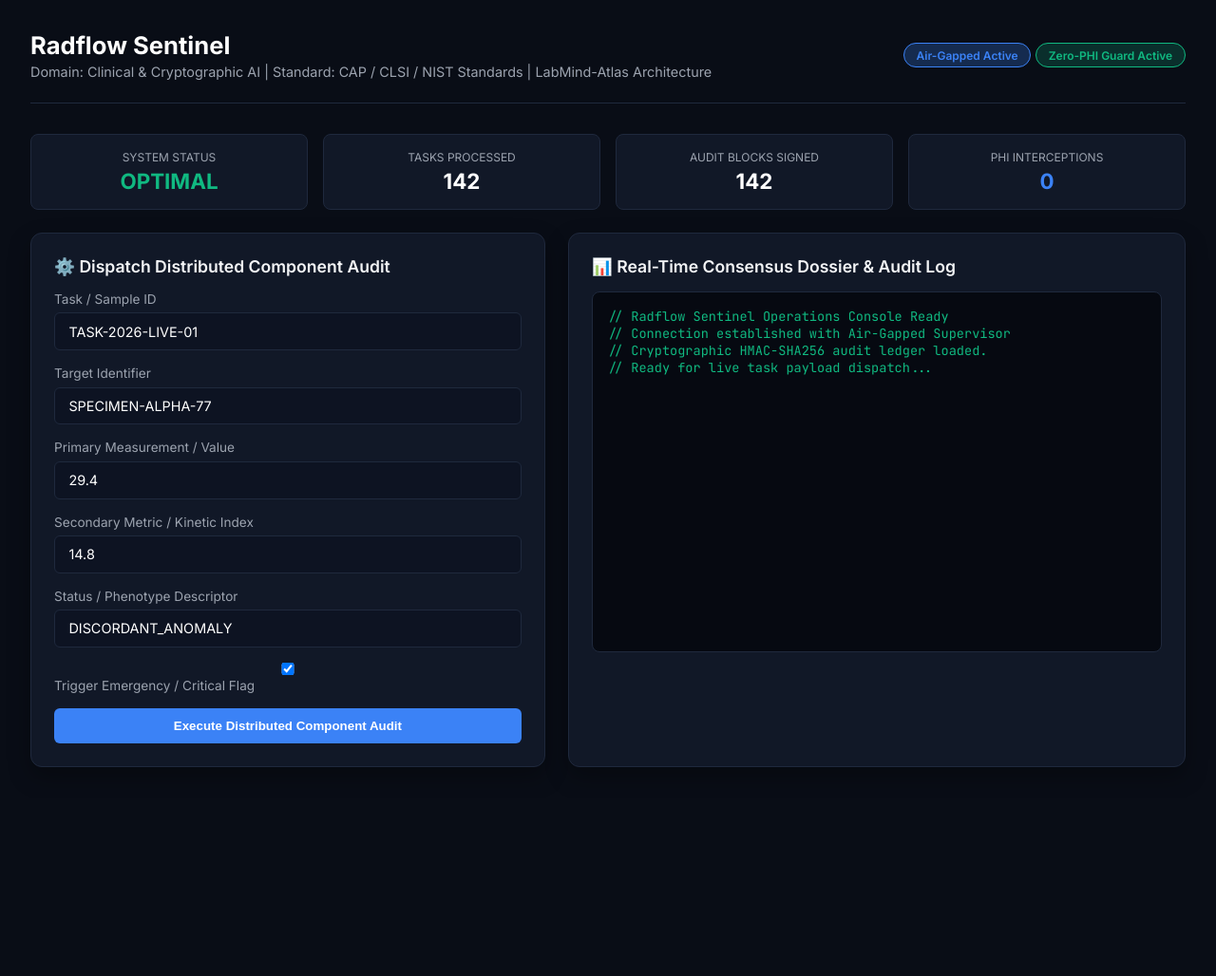
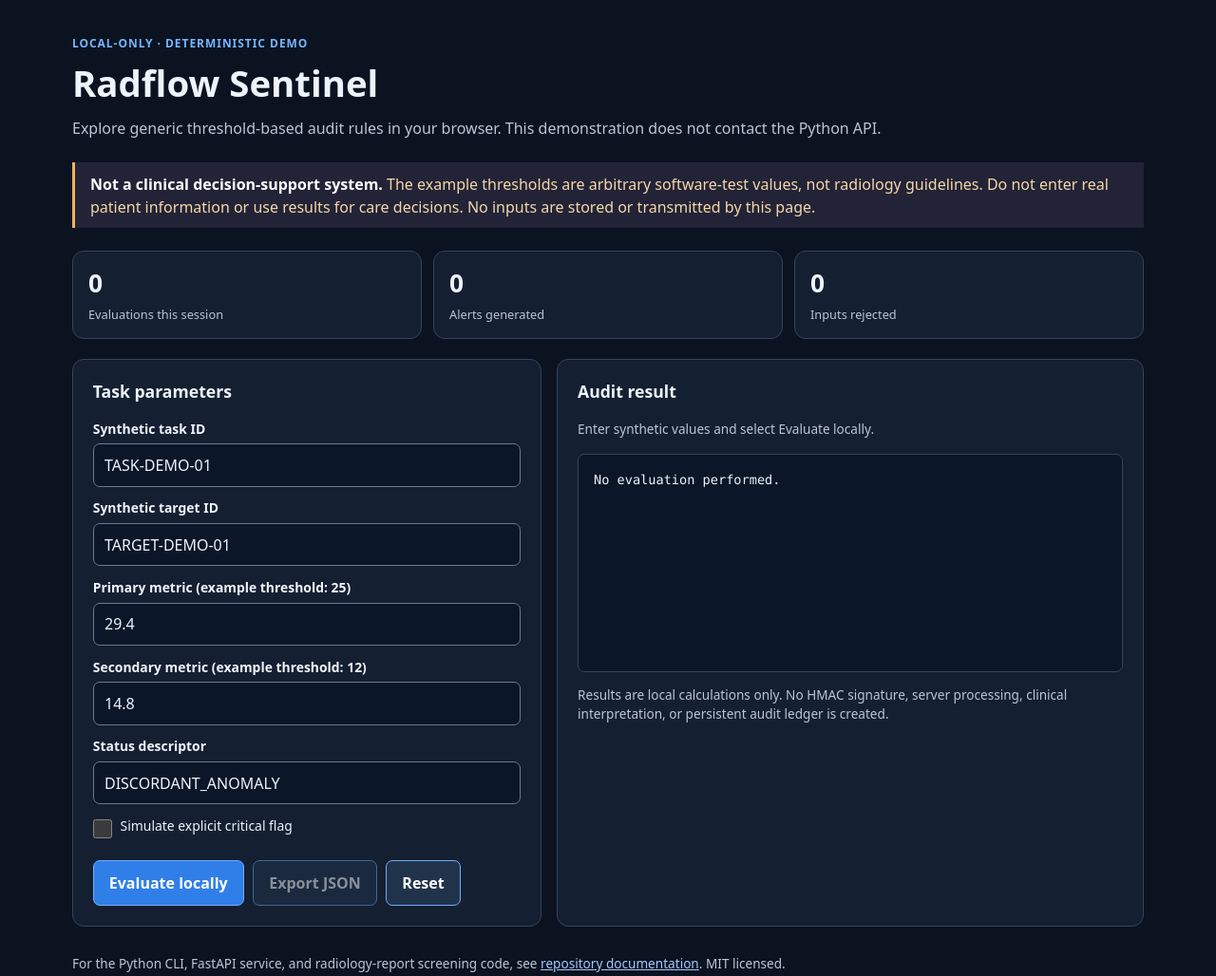
Before and after one commit to abusuraihsakhri/radflow-sentinel, a plain HTML site: page web/index.html in a window 1280 px wide. Shown: the whole page at 95% size. Before the commit the page ends 840 px from the top, so only its background shows below. Drawn offline with Linux system fonts and the light colour scheme.

Commit message:
Replace misleading operations console with accessible offline demonstration

```diff
--- a/web/index.html
+++ b/web/index.html
@@ -1,236 +1,90 @@
-<!DOCTYPE html>
+<!doctype html>
 <html lang="en">
 <head>
-    <meta charset="UTF-8">
-    <meta name="viewport" content="width=device-width, initial-scale=1.0">
-    <title>Radflow Sentinel — Operations Console</title>
-    <link href="https://fonts.googleapis.com/css2?family=Inter:wght@300;400;600;700&family=JetBrains+Mono:wght@400;600&display=swap" rel="stylesheet">
-    <style>
-        :root {
-            --bg: #090d16;
-            --card: #111827;
-            --border: #1f293d;
-            --accent: #3b82f6;
-            --accent-glow: rgba(59, 130, 246, 0.25);
-            --text: #f3f4f6;
-            --text-muted: #9ca3af;
-            --danger: #ef4444;
-            --warning: #f59e0b;
-            --success: #10b981;
-        }
-        * { box-sizing: border-box; margin: 0; padding: 0; }
-        body {
-            font-family: 'Inter', sans-serif;
-            background: var(--bg);
-            color: var(--text);
-            padding: 2rem;
-            min-height: 100vh;
-        }
-        .header {
-            display: flex;
-            justify-content: space-between;
-            align-items: center;
-            border-bottom: 1px solid var(--border);
-            padding-bottom: 1.5rem;
-            margin-bottom: 2rem;
-        }
-        .header-title h1 { font-size: 1.6rem; font-weight: 700; color: #fff; }
-        .header-title p { color: var(--text-muted); font-size: 0.9rem; margin-top: 0.25rem; }
-        .badge {
-            display: inline-block;
-            padding: 0.3rem 0.8rem;
-            border-radius: 9999px;
-            font-size: 0.75rem;
-            font-weight: 600;
-            background: var(--accent-glow);
-            color: var(--accent);
-            border: 1px solid var(--accent);
-        }
-        .grid {
-            display: grid;
-            grid-template-columns: 1fr 1.2fr;
-            gap: 1.5rem;
-        }
-        .card {
-            background: var(--card);
-            border: 1px solid var(--border);
-            border-radius: 12px;
-            padding: 1.5rem;
-            box-shadow: 0 10px 25px rgba(0,0,0,0.3);
-        }
-        .card h2 {
-            font-size: 1.1rem;
-            font-weight: 600;
-            margin-bottom: 1rem;
-            display: flex;
-            align-items: center;
-            gap: 0.5rem;
-        }
-        .form-group { margin-bottom: 1rem; }
-        label { display: block; font-size: 0.85rem; color: var(--text-muted); margin-bottom: 0.4rem; }
-        input, select, textarea {
-            width: 100%;
-            padding: 0.65rem 0.9rem;
-            background: #0d1322;
-            border: 1px solid var(--border);
-            border-radius: 6px;
-            color: #fff;
-            font-family: inherit;
-            font-size: 0.9rem;
-        }
-        input:focus, textarea:focus { outline: none; border-color: var(--accent); }
-        .btn {
-            background: var(--accent);
-            color: #fff;
-            border: none;
-            padding: 0.7rem 1.4rem;
-            border-radius: 6px;
-            font-weight: 600;
-            cursor: pointer;
-            transition: 0.2s;
-            width: 100%;
-        }
-        .btn:hover { background: #2563eb; }
-        .terminal {
-            background: #060911;
-            border: 1px solid var(--border);
-            border-radius: 8px;
-            padding: 1rem;
-            font-family: 'JetBrains Mono', monospace;
-            font-size: 0.85rem;
-            color: #10b981;
-            height: 380px;
-            overflow-y: auto;
-            white-space: pre-wrap;
-        }
-        .metrics-bar {
-            display: grid;
-            grid-template-columns: repeat(4, 1fr);
-            gap: 1rem;
-            margin-bottom: 1.5rem;
-        }
-        .metric-box {
-            background: var(--card);
-            border: 1px solid var(--border);
-            border-radius: 8px;
-            padding: 1rem;
-            text-align: center;
-        }
-        .metric-val { font-size: 1.4rem; font-weight: 700; color: #fff; margin-top: 0.25rem; }
-        .metric-label { font-size: 0.75rem; color: var(--text-muted); text-transform: uppercase; }
-    </style>
+  <meta charset="utf-8">
+  <meta name="viewport" content="width=device-width, initial-scale=1">
+  <meta name="color-scheme" content="dark">
+  <title>Radflow Sentinel | Local Audit Demonstrator</title>
+  <style>
+    :root {font-family:system-ui,-apple-system,"Segoe UI",sans-serif;color-scheme:dark;--bg:#0b1220;--panel:#141f31;--line:#33445c;--text:#edf4fc;--muted:#b9c6d6;--accent:#75b6ff}
+    *{box-sizing:border-box}
+    body{margin:0;background:var(--bg);color:var(--text);line-height:1.5}
+    main{max-width:1160px;margin:auto;padding:2rem 1rem 3rem}
+    h1{font-size:clamp(1.7rem,3vw,2.4rem);margin:.2rem 0}
+    h2{font-size:1.1rem;margin:0 0 1rem}
+    p{margin:.4rem 0 1rem;color:var(--muted)}
+    .tag{display:inline-block;color:var(--accent);font-weight:700;text-transform:uppercase;letter-spacing:.08em;font-size:.75rem}
+    .caution{border-left:3px solid #f0b25d;padding:.65rem 1rem;background:#222337;color:#f5d7a8;margin:1.5rem 0}
+    .caution strong{color:#fff}
+    .metrics{display:grid;grid-template-columns:repeat(3,minmax(0,1fr));gap:.75rem;margin:1.3rem 0}
+    .metric,.panel{border:1px solid var(--line);background:var(--panel);border-radius:12px}
+    .metric{padding:.85rem 1rem}
+    .metric strong{display:block;font-size:1.65rem}
+    .metric span{color:var(--muted);font-size:.8rem}
+    .layout{display:grid;grid-template-columns:minmax(280px,1fr) minmax(0,1.25fr);gap:1rem}
+    .panel{padding:1.3rem}
+    label{display:block;font-size:.87rem;font-weight:600;margin:.8rem 0 .3rem}
+    input:not([type="checkbox"]),select{display:block;width:100%;min-height:42px;padding:.6rem .7rem;color:var(--text);background:#0b1628;border:1px solid #677a94;border-radius:7px;font:inherit}
+    input:focus-visible,button:focus-visible{outline:3px solid #a4cdff;outline-offset:2px}
+    .check{display:flex;gap:.55rem;align-items:flex-start;font-weight:400}
+    .check input{width:20px;height:20px;margin:.2rem 0}
+    .actions{display:flex;gap:.6rem;flex-wrap:wrap;margin-top:1.2rem}
+    button{background:#307fe8;border:1px solid #6cafff;color:white;border-radius:7px;padding:.7rem 1rem;font:inherit;font-weight:650;cursor:pointer}
+    button:hover{background:#2869c0}
+    button.secondary{background:#21334b}
+    button:disabled{opacity:.5;cursor:not-allowed}
+    .result{font-family:ui-monospace,SFMono-Regular,Consolas,monospace;font-size:.85rem;white-space:pre-wrap;overflow-wrap:anywhere;max-height:550px;overflow:auto;min-height:230px;background:#0b1628;padding:1rem;border:1px solid var(--line);border-radius:7px}
+    .hint{font-size:.85rem}
+    footer{margin-top:1.8rem;color:var(--muted);font-size:.85rem}
+    a{color:#9fcaff}
+    @media(max-width:750px){.layout{grid-template-columns:1fr}.metrics{grid-template-columns:repeat(3,minmax(0,1fr))}.panel{padding:1rem}main{padding:1rem .75rem}}
+    @media(max-width:450px){.metrics{grid-template-columns:1fr}.metric strong{display:inline;margin-right:.5rem}.actions button{width:100%}}
+  </style>
+  <script src="app.js" defer></script>
 </head>
 <body>
-
-    <div class="header">
-        <div class="header-title">
-            <h1>Radflow Sentinel</h1>
-            <p>Domain: Clinical & Cryptographic AI | Standard: CAP / CLSI / NIST Standards | LabMind-Atlas Architecture</p>
+<main>
+  <header>
+    <span class="tag">Local-only · deterministic demo</span>
+    <h1>Radflow Sentinel</h1>
+    <p>Explore generic threshold-based audit rules in your browser. This demonstration does not contact the Python API.</p>
+  </header>
+  <div class="caution" role="note"><strong>Not a clinical decision-support system.</strong> The example thresholds are arbitrary software-test values, not radiology guidelines. Do not enter real patient information or use results for care decisions. No inputs are stored or transmitted by this page.</div>
+  <section class="metrics" aria-label="Session metrics">
+    <div class="metric"><strong id="m-tasks">0</strong><span>Evaluations this session</span></div>
+    <div class="metric"><strong id="m-alerts">0</strong><span>Alerts generated</span></div>
+    <div class="metric"><strong id="m-blocks">0</strong><span>Inputs rejected</span></div>
+  </section>
+  <div class="layout">
+    <section class="panel" aria-labelledby="form-title">
+      <h2 id="form-title">Task parameters</h2>
+      <form id="audit-form">
+        <label for="task_id">Synthetic task ID</label>
+        <input id="task_id" name="task_id" required maxlength="80" value="TASK-DEMO-01" autocomplete="off">
+        <label for="target_id">Synthetic target ID</label>
+        <input id="target_id" name="target_id" required maxlength="80" value="TARGET-DEMO-01" autocomplete="off">
+        <label for="primary_metric">Primary metric (example threshold: 25)</label>
+        <input id="primary_metric" type="number" required step="any" value="29.4">
+        <label for="secondary_metric">Secondary metric (example threshold: 12)</label>
+        <input id="secondary_metric" type="number" required step="any" value="14.8">
+        <label for="status_descriptor">Status descriptor</label>
+        <input id="status_descriptor" maxlength="100" value="DISCORDANT_ANOMALY" autocomplete="off">
+        <label class="check" for="is_critical"><input id="is_critical" type="checkbox"> Simulate explicit critical flag</label>
+        <div class="actions">
+          <button type="submit">Evaluate locally</button>
+          <button type="button" class="secondary" id="export-btn" disabled>Export JSON</button>
+          <button type="reset" class="secondary">Reset</button>
         </div>
-        <div>
-            <span class="badge">Air-Gapped Active</span>
-            <span class="badge" style="background: rgba(16,185,129,0.2); color: #10b981; border-color: #10b981;">Zero-PHI Guard Active</span>
-        </div>
-    </div>
-
-    <div class="metrics-bar">
-        <div class="metric-box">
-            <div class="metric-label">System Status</div>
-            <div class="metric-val" style="color: var(--success);" id="m-status">OPTIMAL</div>
-        </div>
-        <div class="metric-box">
-            <div class="metric-label">Tasks Processed</div>
-            <div class="metric-val" id="m-tasks">142</div>
-        </div>
-        <div class="metric-box">
-            <div class="metric-label">Audit Blocks Signed</div>
-            <div class="metric-val" id="m-audit">142</div>
-        </div>
-        <div class="metric-box">
-            <div class="metric-label">PHI Interceptions</div>
-            <div class="metric-val" style="color: var(--accent);" id="m-phi">0</div>
-        </div>
-    </div>
-
-    <div class="grid">
-        <div class="card">
-            <h2>⚙️ Dispatch Distributed Component Audit</h2>
-            <div class="form-group">
-                <label>Task / Sample ID</label>
-                <input type="text" id="task_id" value="TASK-2026-LIVE-01">
-            </div>
-            <div class="form-group">
-                <label>Target Identifier</label>
-                <input type="text" id="target_id" value="SPECIMEN-ALPHA-77">
-            </div>
-            <div class="form-group">
-                <label>Primary Measurement / Value</label>
-                <input type="number" id="primary_metric" value="29.4" step="0.1">
-            </div>
-            <div class="form-group">
-                <label>Secondary Metric / Kinetic Index</label>
-                <input type="number" id="secondary_metric" value="14.8" step="0.1">
-            </div>
-            <div class="form-group">
-                <label>Status / Phenotype Descriptor</label>
-                <input type="text" id="status_descriptor" value="DISCORDANT_ANOMALY">
-            </div>
-            <div class="form-group">
-                <label><input type="checkbox" id="is_critical" checked> Trigger Emergency / Critical Flag</label>
-            </div>
-            <button class="btn" onclick="runAudit()">Execute Distributed Component Audit</button>
-        </div>
-
-        <div class="card">
-            <h2>📊 Real-Time Consensus Dossier & Audit Log</h2>
-            <div class="terminal" id="outputConsole">// Radflow Sentinel Operations Console Ready
-// Connection established with Air-Gapped Supervisor
-// Cryptographic HMAC-SHA256 audit ledger loaded.
-// Ready for live task payload dispatch...</div>
-        </div>
-    </div>
-
-    <script>
-        async function runAudit() {
-            const consoleEl = document.getElementById('outputConsole');
-            consoleEl.innerText = "// Dispatching task across specialized workers...
-// Invoking InvariantQCWorker, SafetyEscalationWorker, ProtocolWorker...";
-
-            const payload = {
-                task_id: document.getElementById('task_id').value,
-                target_identifier: document.getElementById('target_id').value,
-                primary_metric: parseFloat(document.getElementById('primary_metric').value),
-                secondary_metric: parseFloat(document.getElementById('secondary_metric').value),
-                status_descriptor: document.getElementById('status_descriptor').value,
-                is_critical_flag: document.getElementById('is_critical').checked
-            };
-
-            try {
-                const res = await fetch('/api/audit', {
-                    method: 'POST',
-                    headers: { 'Content-Type': 'application/json' },
-                    body: JSON.stringify(payload)
-                });
-                const data = await res.json();
-                consoleEl.innerText = JSON.stringify(data, null, 2);
-                document.getElementById('m-tasks').innerText = parseInt(document.getElementById('m-tasks').innerText) + 1;
-                document.getElementById('m-audit').innerText = parseInt(document.getElementById('m-audit').innerText) + 1;
-            } catch (err) {
-                consoleEl.innerText = "// Offline / Simulation Output:\n" + JSON.stringify({
-                    dossier_id: "DOSSIER-SIM-" + Math.floor(Math.random()*10000),
-                    system: "radflow-sentinel",
-                    domain: "Clinical & Cryptographic AI",
-                    task_id: payload.task_id,
-                    overall_urgency: payload.is_critical_flag ? "CRITICAL_STAT_PANIC" : "ELEVATED_RISK",
-                    integrity_status: "DISCORDANT_ANOMALY",
-                    alerts: [
-                        { worker: "InvariantQCWorker", alert: "Primary metric exceeds upper reference bound" },
-                        { worker: "SafetyEscalationWorker", alert: "Critical emergency interlock flag active" }
-                    ],
-                    audit_hash: "HMAC_SHA256_e83f9a72b941d6c381f9"
-                }, null, 2);
-            }
-        }
-    </script>
+      </form>
+    </section>
+    <section class="panel" aria-labelledby="result-title">
+      <h2 id="result-title">Audit result</h2>
+      <p class="hint" id="notice" role="status" aria-live="polite">Enter synthetic values and select Evaluate locally.</p>
+      <pre class="result" id="outputConsole" tabindex="0">No evaluation performed.</pre>
+      <p class="hint">Results are local calculations only. No HMAC signature, server processing, clinical interpretation, or persistent audit ledger is created.</p>
+    </section>
+  </div>
+  <footer>For the Python CLI, FastAPI service, and radiology-report screening code, see <a href="https://github.com/abusuraihsakhri/radflow-sentinel">repository documentation</a>. MIT licensed.</footer>
+</main>
 </body>
 </html>
```
